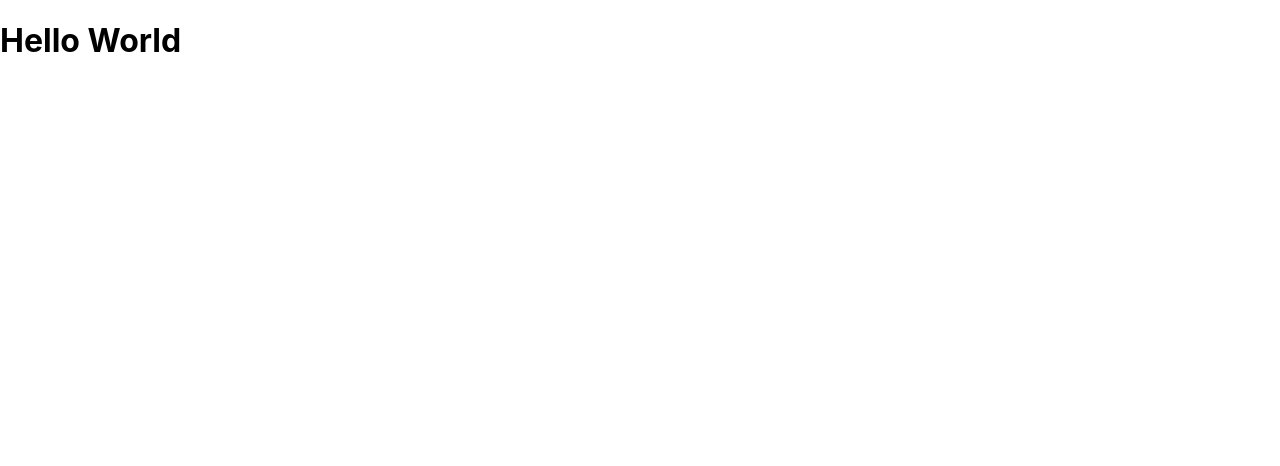
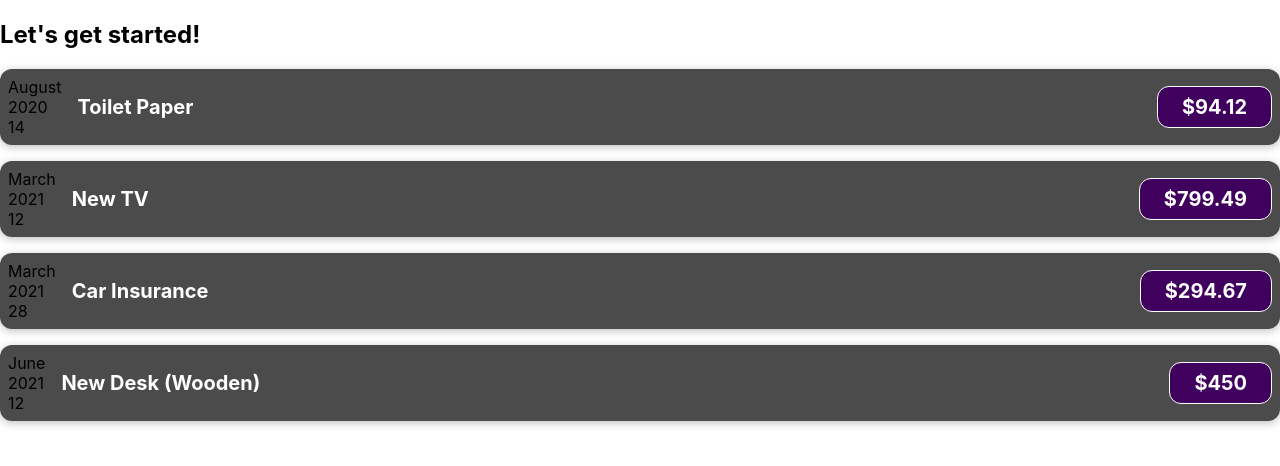
Before and after one commit to iamfaran/react-complete-guide, a React (Create React App) app: page / in a window 1280 px wide. Shown: the top 466 px of the page. Built offline with nearby package versions, Linux system fonts and the light colour scheme.

Commit message:
learn basics for props and include ExpenseItem.js and css

```diff
--- a/src/App.js
+++ b/src/App.js
@@ -1,7 +1,53 @@
-import "./App.css";
+import ExpenseItem from "./components/ExpenseItem";
 
 function App() {
-  return <h1>Hello World</h1>;
+  const expenses = [
+    {
+      id: "e1",
+      title: "Toilet Paper",
+      amount: 94.12,
+      date: new Date(2020, 7, 14),
+    },
+    { id: "e2", title: "New TV", amount: 799.49, date: new Date(2021, 2, 12) },
+    {
+      id: "e3",
+      title: "Car Insurance",
+      amount: 294.67,
+      date: new Date(2021, 2, 28),
+    },
+    {
+      id: "e4",
+      title: "New Desk (Wooden)",
+      amount: 450,
+      date: new Date(2021, 5, 12),
+    },
+  ];
+
+  return (
+    <div>
+      <h2>Let's get started!</h2>
+      <ExpenseItem
+        title={expenses[0].title}
+        amount={expenses[0].amount}
+        date={expenses[0].date}
+      ></ExpenseItem>
+      <ExpenseItem
+        title={expenses[1].title}
+        amount={expenses[1].amount}
+        date={expenses[1].date}
+      ></ExpenseItem>
+      <ExpenseItem
+        title={expenses[2].title}
+        amount={expenses[2].amount}
+        date={expenses[2].date}
+      ></ExpenseItem>
+      <ExpenseItem
+        title={expenses[3].title}
+        amount={expenses[3].amount}
+        date={expenses[3].date}
+      ></ExpenseItem>
+    </div>
+  );
 }
 
 export default App;
--- /dev/null
+++ b/src/components/ExpenseItem.css
@@ -0,0 +1,56 @@
+.expense-item {
+  display: flex;
+  justify-content: space-between;
+  align-items: center;
+  box-shadow: 0 2px 8px rgba(0, 0, 0, 0.25);
+  padding: 0.5rem;
+  margin: 1rem 0;
+  border-radius: 12px;
+  background-color: #4b4b4b;
+}
+
+.expense-item__description {
+  display: flex;
+  flex-direction: column;
+  gap: 1rem;
+  align-items: flex-end;
+  flex-flow: column-reverse;
+  justify-content: flex-start;
+  flex: 1;
+}
+
+.expense-item h2 {
+  color: #3a3a3a;
+  font-size: 1rem;
+  flex: 1;
+  margin: 0 1rem;
+  color: white;
+}
+
+.expense-item__price {
+  font-size: 1rem;
+  font-weight: bold;
+  color: white;
+  background-color: #40005d;
+  border: 1px solid white;
+  padding: 0.5rem;
+  border-radius: 12px;
+}
+
+@media (min-width: 580px) {
+  .expense-item__description {
+    flex-direction: row;
+    align-items: center;
+    justify-content: flex-start;
+    flex: 1;
+  }
+
+  .expense-item__description h2 {
+    font-size: 1.25rem;
+  }
+
+  .expense-item__price {
+    font-size: 1.25rem;
+    padding: 0.5rem 1.5rem;
+  }
+}
--- /dev/null
+++ b/src/components/ExpenseItem.js
@@ -0,0 +1,23 @@
+import "./ExpenseItem.css";
+
+function ExpenseItem(props) {
+  const month = props.date.toLocaleString("en-US", { month: "long" });
+  const day = props.date.toLocaleString("en-US", { day: "2-digit" });
+  const year = props.date.getFullYear();
+
+  return (
+    <div className="expense-item">
+      <div>
+        <div>{month}</div>
+        <div>{year}</div>
+        <div>{day}</div>
+      </div>
+      <div className="expense-item__description">
+        <h2>{props.title}</h2>
+        <div className="expense-item__price">${props.amount}</div>
+      </div>
+    </div>
+  );
+}
+
+export default ExpenseItem;
```
